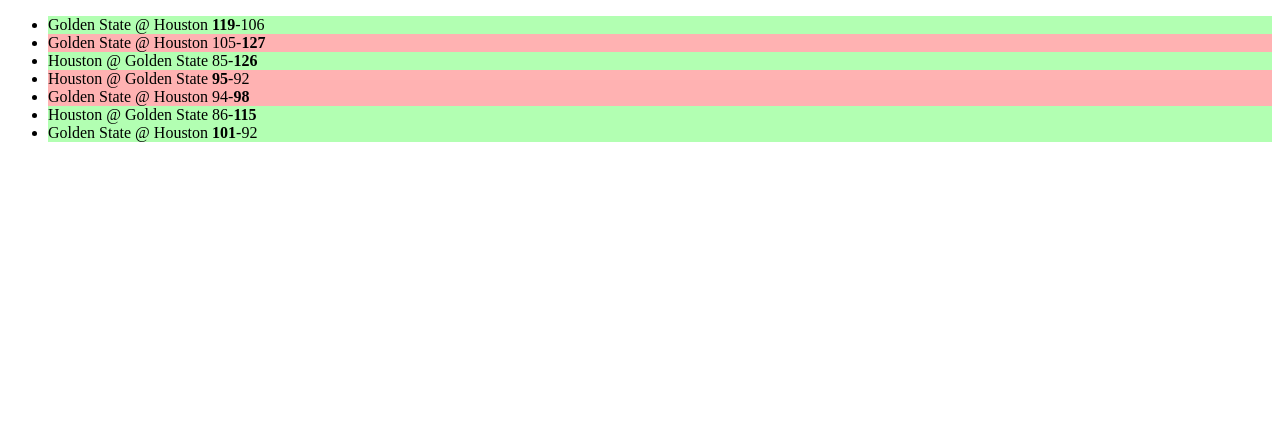
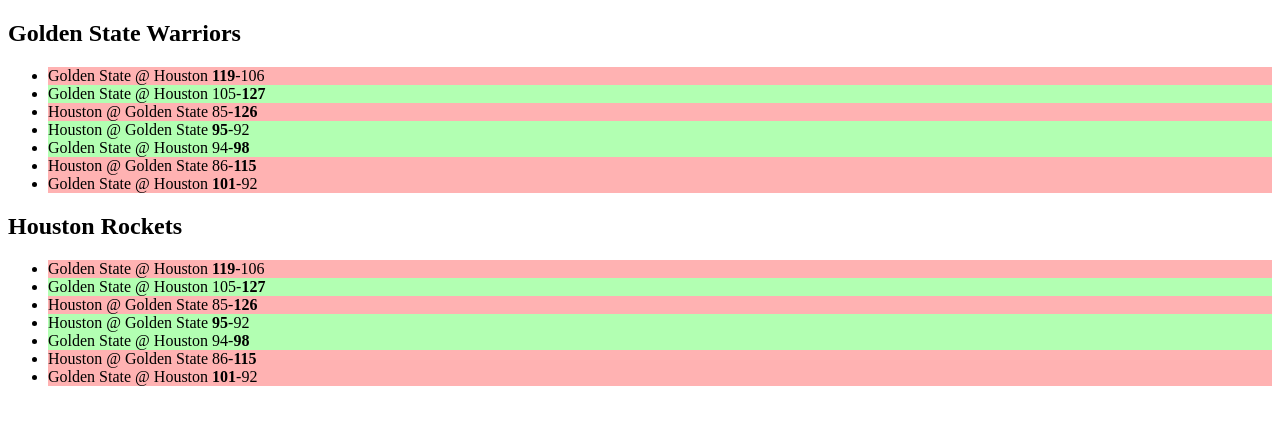
Before and after one commit to GregM1991/JS-Practice, a plain HTML site: page NBA/index.html in a window 1280 px wide. Drawn offline with Linux system fonts and the light colour scheme.

Commit message:
Refactored NBA chart into functions and sections

```diff
--- a/NBA/app.js
+++ b/NBA/app.js
@@ -85,10 +85,19 @@
 	}
 ];
 
-const ulParent = document.createElement('ul');
-for (let game of warriorsGames) {
-	const gameLi = document.createElement('li');
-	const { homeTeam, awayTeam } = game;
+const makeChart = (games, targetTeam) => {
+	const ulParent = document.createElement('ul');
+	for (let game of games) {
+		const gameLi = document.createElement('li');
+		gameLi.innerHTML = getScoreLine(game);
+		isWinner(game, targetTeam);
+		gameLi.classList.add(isWinner(game, targetTeam) ? 'has-won' : 'has-lost');
+		ulParent.appendChild(gameLi);
+	}
+	return ulParent;
+};
+
+const getScoreLine = ({ homeTeam, awayTeam }) => {
 	const { team: hTeam, points: hPoints } = homeTeam;
 	const { team: aTeam, points: aPoints } = awayTeam;
 	const teamNames = `${aTeam} @ ${hTeam}`;
@@ -98,13 +107,39 @@
 	} else {
 		scoreLine = `${aPoints}-<b>${hPoints}</b>`;
 	}
-	const warriors = hTeam === 'Golden State' ? homeTeam : awayTeam;
-	gameLi.classList.add(warriors.isWinner ? 'has-won' : 'has-lost');
-	console.log(warriors);
-	gameLi.innerHTML = `${teamNames} ${scoreLine}`;
-	ulParent.appendChild(gameLi);
+	return `${teamNames} ${scoreLine}`;
+};
 
-	console.log(awayTeam.team, homeTeam.team);
-	console.log(scoreLine);
-}
-document.body.prepend(ulParent);
+const isWinner = ({ homeTeam, awayTeam }, targetTeam) => {
+	const target = homeTeam.team === targetTeam ? homeTeam : awayTeam;
+	return target.isWinner;
+};
+// const ulParent = document.createElement('ul');
+// for (let game of warriorsGames) {
+// 	const gameLi = document.createElement('li');
+// 	const { homeTeam, awayTeam } = game;
+// 	const { team: hTeam, points: hPoints } = homeTeam;
+// 	const { team: aTeam, points: aPoints } = awayTeam;
+// 	const teamNames = `${aTeam} @ ${hTeam}`;
+// 	let scoreLine;
+// 	if (aPoints > hPoints) {
+// 		scoreLine = `<b>${aPoints}</b>-${hPoints}`;
+// 	} else {
+// 		scoreLine = `${aPoints}-<b>${hPoints}</b>`;
+// 	}
+// 	const warriors = hTeam === 'Golden State' ? homeTeam : awayTeam;
+// 	gameLi.classList.add(warriors.isWinner ? 'has-won' : 'has-lost');
+// 	console.log(warriors);
+// 	gameLi.innerHTML = `${teamNames} ${scoreLine}`;
+// 	ulParent.appendChild(gameLi);
+
+// 	console.log(awayTeam.team, homeTeam.team);
+// 	console.log(scoreLine);
+// }
+// document.body.prepend(ulParent);
+const gsSection = document.querySelector('#gs');
+const hrSection = document.querySelector('#hr');
+const hrChart = makeChart(warriorsGames, 'Houston');
+const gsChart = makeChart(warriorsGames, 'Houston');
+gsSection.appendChild(gsChart);
+hrSection.appendChild(hrChart);
--- a/NBA/index.html
+++ b/NBA/index.html
@@ -10,6 +10,12 @@
 </head>
 
 <body>
+  <section id="gs">
+    <h2>Golden State Warriors</h2>
+  </section>
+  <section id="hr">
+    <h2>Houston Rockets</h2>
+  </section>
   <script src="app.js"></script>
 </body>
 
```
